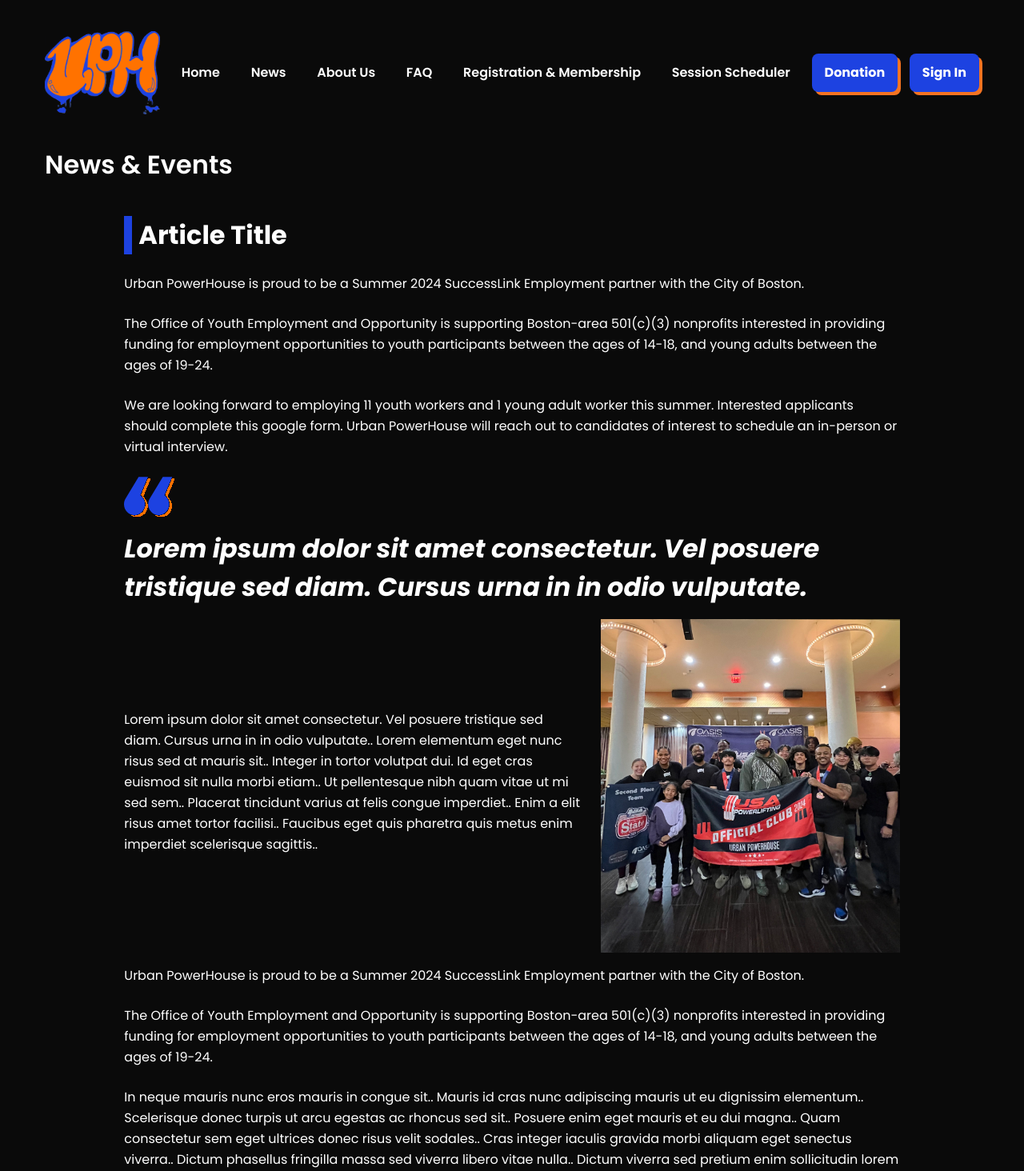
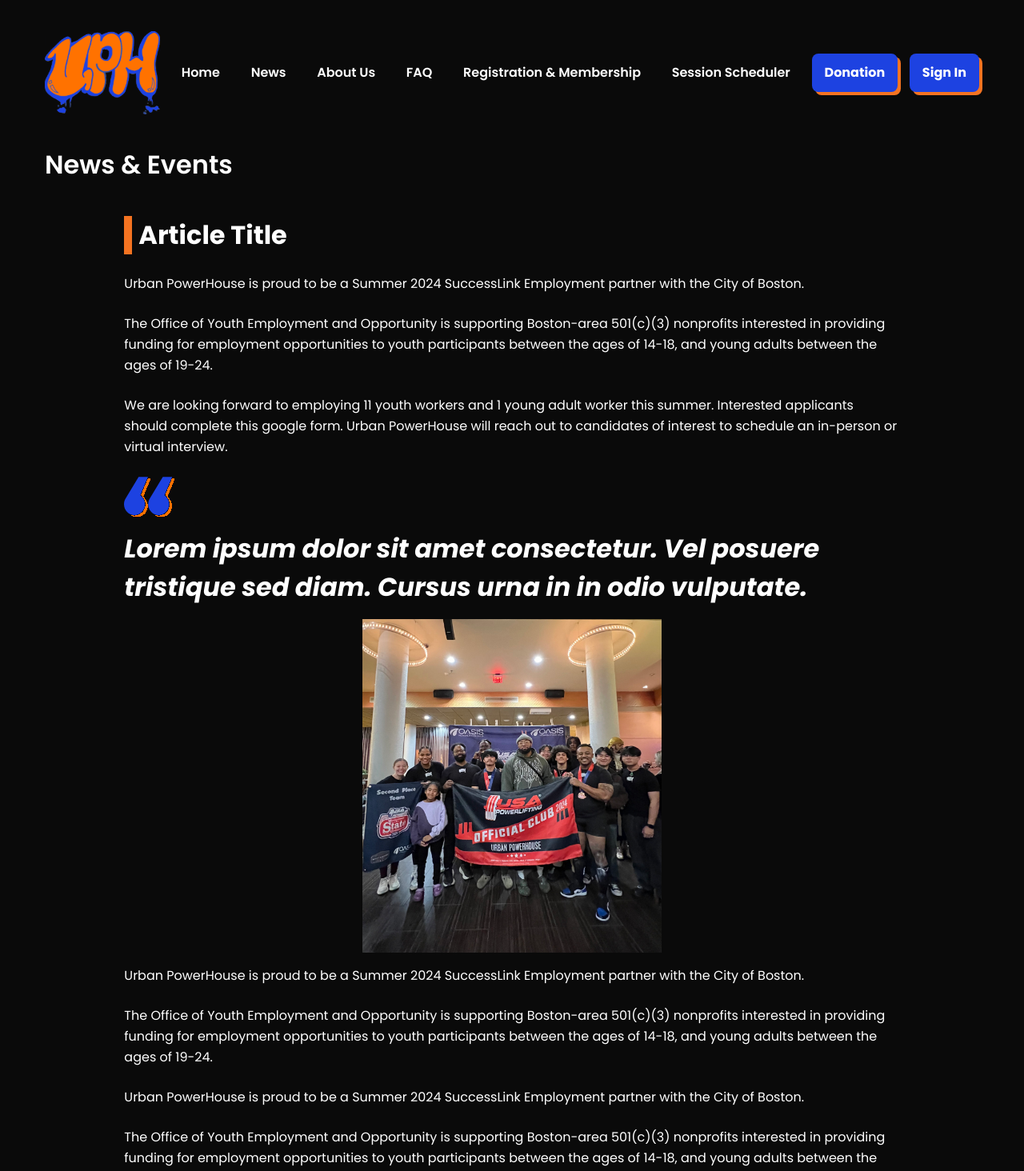
Before and after one commit to Artists-for-Humanity/urban-powerhouse, a Next.js app: page /Article in a window 1280 px wide. Shown: the top 1464 px of the page at 80% size. Built offline with nearby package versions, Linux system fonts and the light colour scheme.

Commit message:
updated bar color, removed img + text variant, removed image description

```diff
--- a/components/Stat/ArticleBlock.tsx
+++ b/components/News/ArticleBlock.tsx
@@ -27,7 +27,7 @@ const ArticleBlock: React.FC<ArticleBlockProps> = ({
   switch (variant) {
     case 'title':
       return (
-        <h1 className="text-[20px] sm:text-[28px] lg:text-[32px] font-bold mb-[24px] col-span-full lg:col-start-2 border-l-10 border-[var(--urban-blue)] group-hover:border-[var(--urban-orange)] transition-colors duration-300 pl-2">
+        <h1 className="text-[20px] sm:text-[28px] lg:text-[32px] font-bold mb-[24px] col-span-full lg:col-start-2 border-l-10 border-[var(--urban-orange)] group-hover:border-[var(--urban-orange)] transition-colors duration-300 pl-2">
         {title}
       </h1>
       );
--- a/pages/Article.tsx
+++ b/pages/Article.tsx
@@ -4,7 +4,7 @@ import Grid from "../components/GridContainer";
 import Footer from "../components/Footer";
 import Container from "../components/Container";
 import Navigation from "../components/Navigation";
-import ArticleBlock from "../components/Stat/ArticleBlock";
+import ArticleBlock from "../components/News/ArticleBlock";
 import '../app/globals.css';
 
 
@@ -32,12 +32,15 @@ export default function News() {
                 variant="quote"
                 quote="Lorem ipsum dolor sit amet consectetur. Vel posuere tristique sed diam. Cursus urna in in odio vulputate."
                 />
+                 <ArticleBlock
+                variant="center-image"
+                imageSrc="/gymshots/Championship2025.jpg"
 
-
-                <ArticleBlock
-                variant="image-description"
-                imageSrc="/gymshots/Championship2025.jpg"
-                description="Lorem ipsum dolor sit amet consectetur. Vel posuere tristique sed diam. Cursus urna in in odio vulputate.. Lorem elementum eget nunc risus sed at mauris sit.. Integer in tortor volutpat dui. Id eget cras euismod sit nulla morbi etiam.. Ut pellentesque nibh quam vitae ut mi sed sem.. Placerat tincidunt varius at felis congue imperdiet.. Enim a elit risus amet tortor facilisi.. Faucibus eget quis pharetra quis metus enim imperdiet scelerisque sagittis.."
+                />
+                     <ArticleBlock
+                variant="paragraph"
+                paragraphs={["Urban PowerHouse is proud to be a Summer 2024 SuccessLink Employment partner with the City of Boston.",
+                  "The Office of Youth Employment and Opportunity is supporting Boston-area 501(c)(3) nonprofits interested in providing funding for employment opportunities to youth participants between the ages of 14-18, and young adults between the ages of 19-24.",]}
                 />
                 <ArticleBlock
                 variant="paragraph"
@@ -47,7 +50,6 @@ export default function News() {
                 <ArticleBlock
                 variant="center-image"
                 imageSrc="/gymshots/DejenaeMachinePress.jpg"
-                description="This is a centered image with a short description."
                 />
                       <ArticleBlock
                 variant="paragraph"
```
